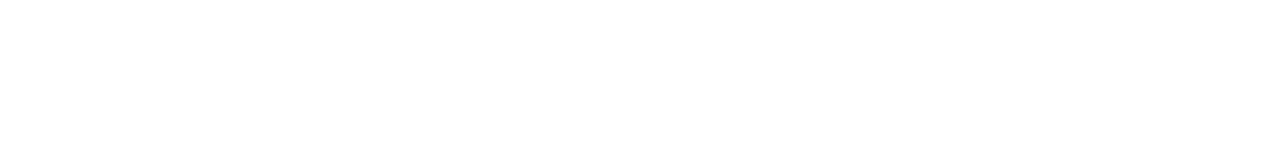
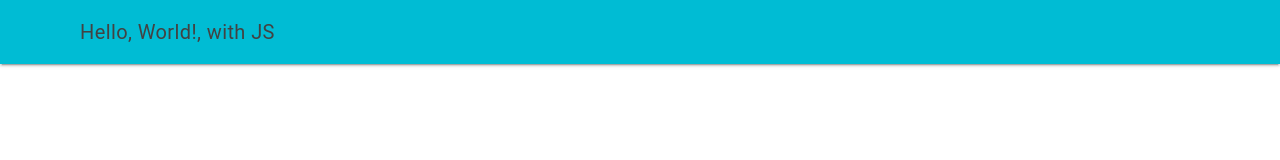
Before and after one commit to Johanna-liu16/ICS2O-Assignment-1-HTML, a plain HTML site: page index.html in a window 1280 px wide. Drawn offline with nearby package versions, Linux system fonts and the light colour scheme.

Commit message:
added code

```diff
--- a/index.html
+++ b/index.html
@@ -16,6 +16,16 @@
     <title>My first webpage, with JS</title>
   </head>
     <body>
-    <script defer src="https://code.getmdl.io/1.3.0/material.min.js"></script>
+      <script defer src="https://code.getmdl.io/1.3.0/material.min.js"></script>
+      <script src="./js/script.js"></script>
+      <div class = "mdl-layout mdl-js-layout mdl-layout--fixed-header">
+        <header class = "mdl-layout__header">
+          <div class = "mdl-layout__header-row">
+            <span class = "mdl-layout-title">Hello, World!, with JS</span>
+          </div>
+        </header>
+      </div>
+    </header>
+    </div>
     </body>
 </html>
```
